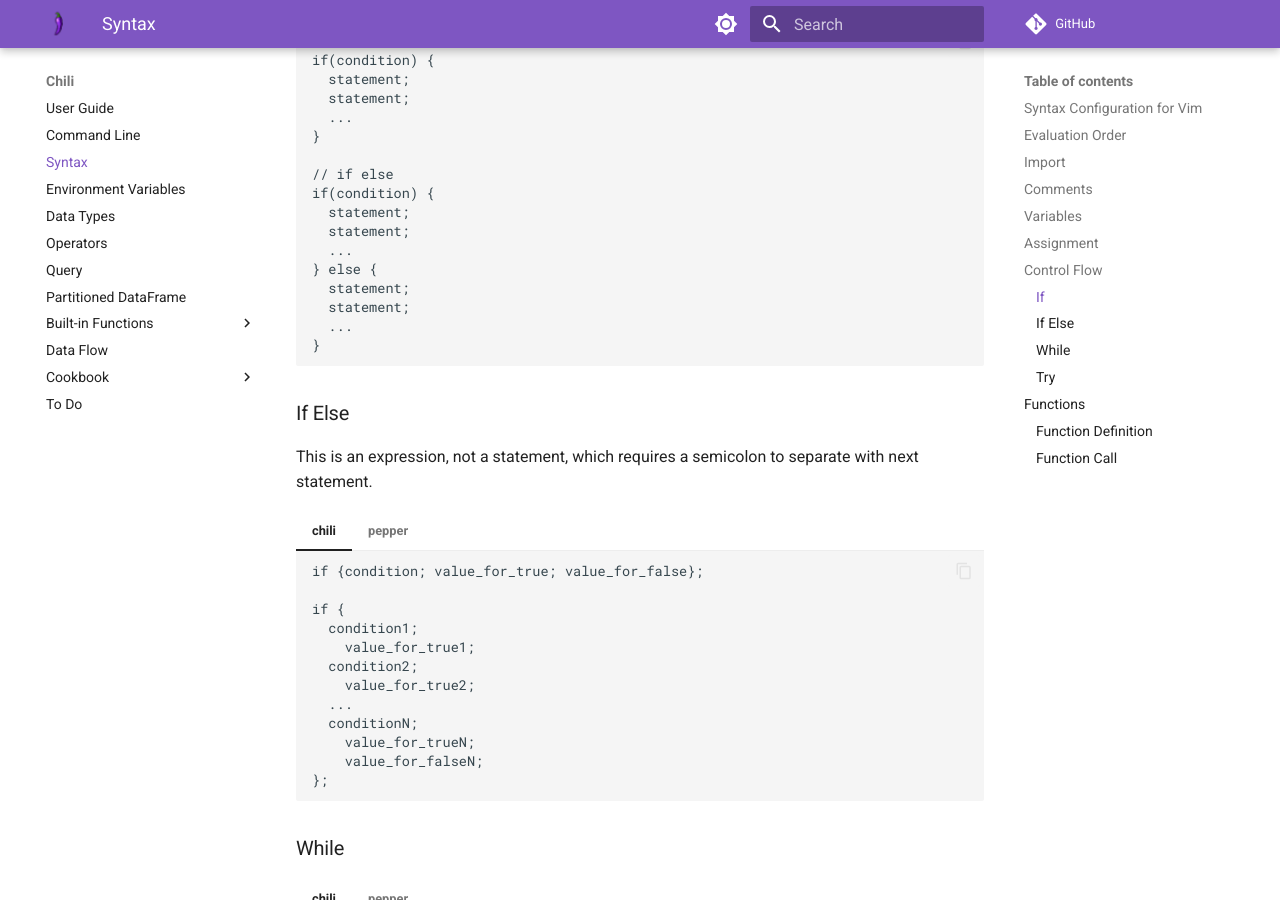
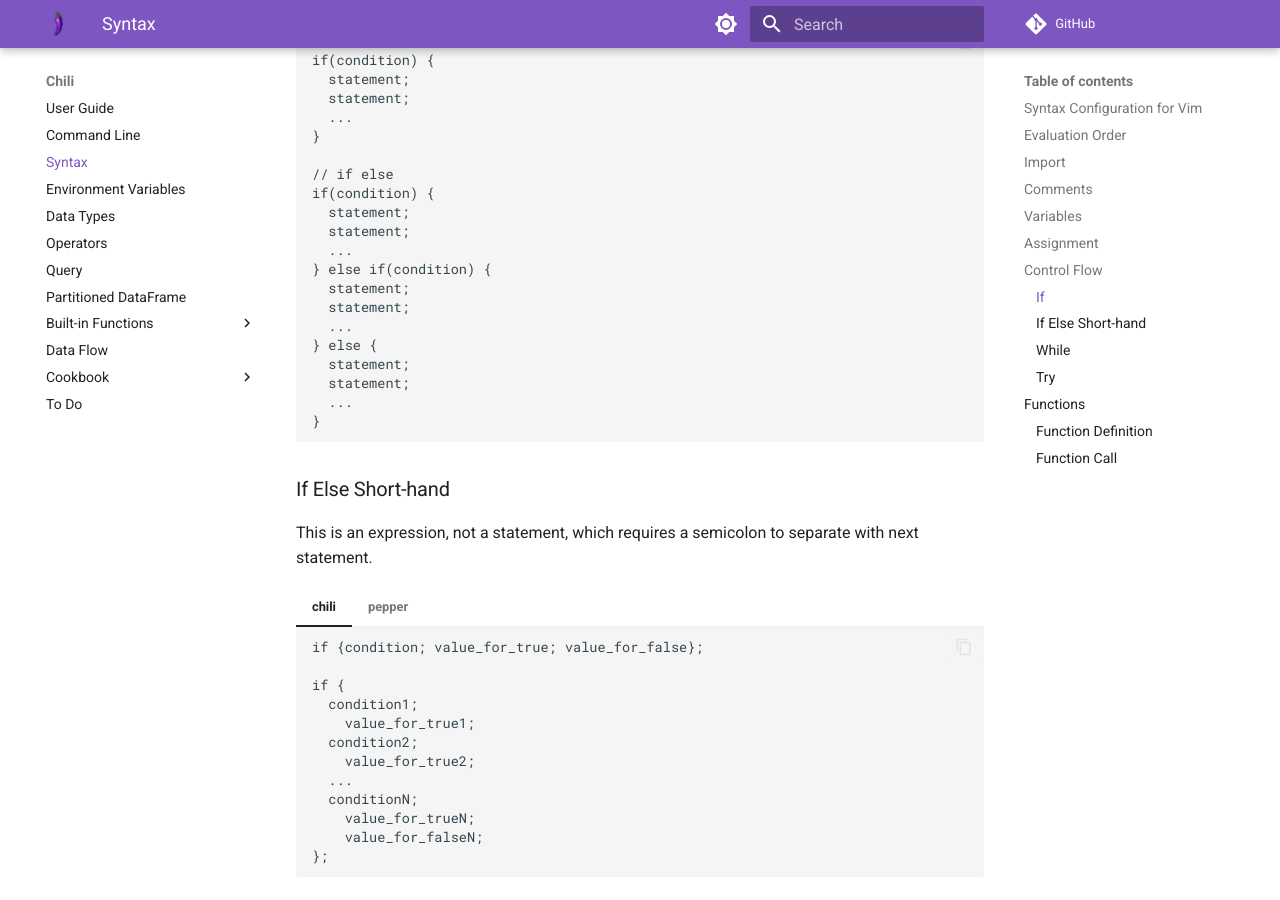
Before and after one commit to purple-chili/purple-chili.github.io, an MkDocs documentation site: the page built from docs/syntax.md, in a window 1280 px wide and 900 px high, scrolled down 2331 px. Built offline with MkDocs 1.6.1 and Material for MkDocs 9.7.7, drawn with Linux system fonts in a browser that asks for light colours; comment, search, counter and statistics services are not loaded.

Commit message:
Enhance syntax.md documentation: introduce shorthand for if-else statements, update section title for clarity, and clarify usage of single quotes for column expressions in pepper syntax.

````diff
--- a/docs/syntax.md
+++ b/docs/syntax.md
@@ -144,6 +144,10 @@ Assign a value to a variable, unlike other languages, this also returns the assi
       statement;
       statement;
       ...
+    } else if(condition) {
+      statement;
+      statement;
+      ...
     } else {
       statement;
       statement;
@@ -162,7 +166,7 @@ Assign a value to a variable, unlike other languages, this also returns the assi
     ];
     ```
 
-### If Else
+### If Else Short-hand
 
 This is an expression, not a statement, which requires a semicolon to separate with next statement.
 
````
Also changed, not shown: other parts of docs/syntax.md (+2 -0 lines).
